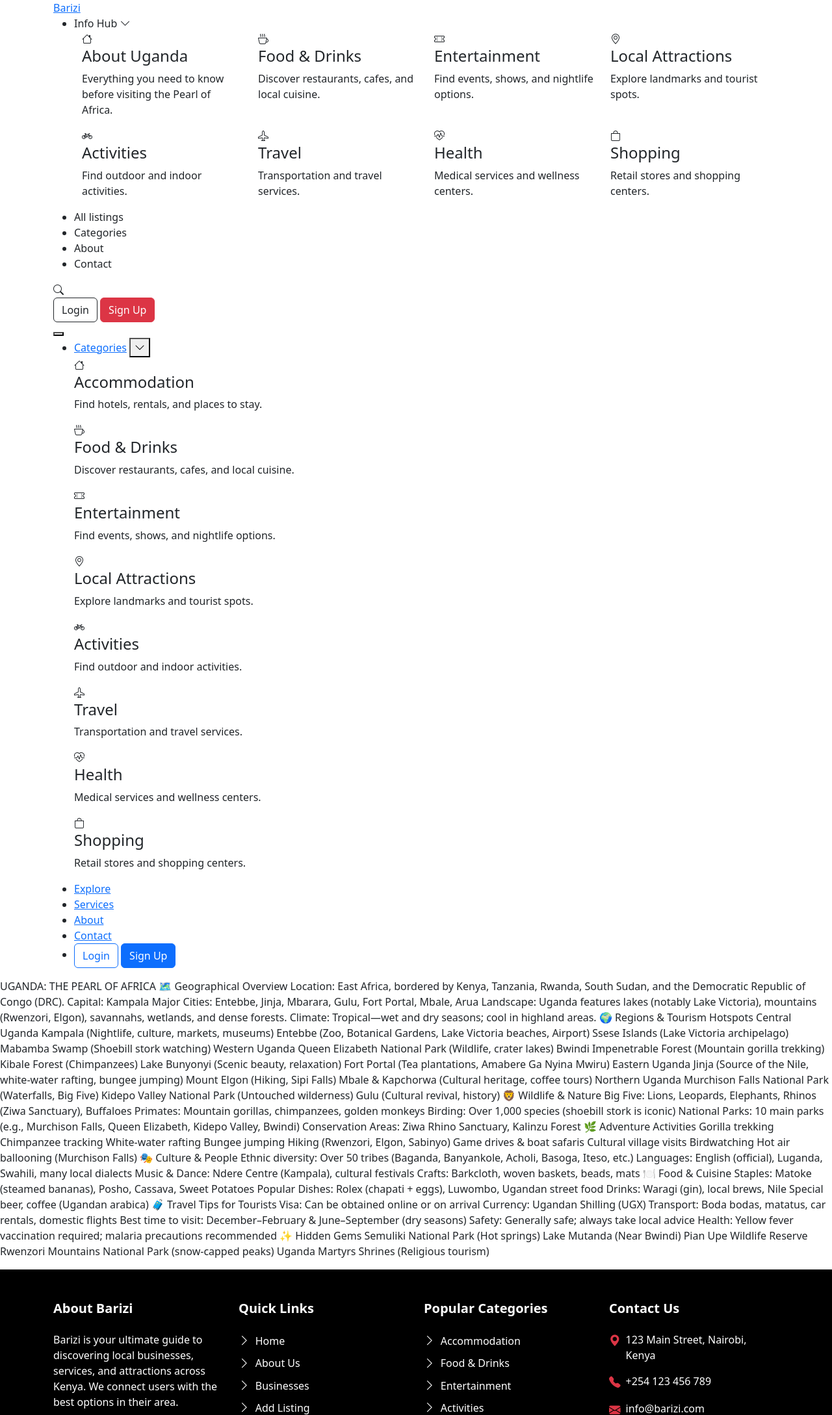
After one commit to Muliika/bariziv3, a Django app: page /about-uganda/ in a window 1280 px wide. The commit adds this page. Shown: the top 2178 px of the page at 65% size. Run offline with Django 5.2, Linux system fonts and the light colour scheme; parts of the project's set-up code (start-up, migrations or seed data) failed here and were passed over.

Commit message:
added one extra page

```diff
--- a/src/home/urls.py
+++ b/src/home/urls.py
@@ -27,4 +27,5 @@ urlpatterns = [
     path("terms-of-service/", views.terms_of_service, name="terms_of_service"),
     path("privacy-policy/", views.privacy_policy, name="privacy_policy"),
     path("disclaimer/", views.disclaimer, name="disclaimer"),
+    path("about-uganda/", views.about_uganda, name="about_uganda"),
 ]
--- a/src/home/views.py
+++ b/src/home/views.py
@@ -275,3 +275,10 @@ def disclaimer(request):
     View to display the disclaimer page
     """
     return render(request, "home/disclaimer.html")
+
+
+def about_uganda(request):
+    """
+    View to display the about uganda page
+    """
+    return render(request, "home/about_uganda.html")
--- /dev/null
+++ b/src/templates/home/about_uganda.html
@@ -0,0 +1,129 @@
+{% extends 'base.html' %}
+{% load static %}
+
+{% block title %}About Uganda{% endblock %}
+
+{% block content %}
+<p>
+    UGANDA: THE PEARL OF AFRICA
+🗺️ Geographical Overview
+Location: East Africa, bordered by Kenya, Tanzania, Rwanda, South Sudan, and the Democratic Republic of Congo (DRC).
+
+Capital: Kampala
+
+Major Cities: Entebbe, Jinja, Mbarara, Gulu, Fort Portal, Mbale, Arua
+
+Landscape: Uganda features lakes (notably Lake Victoria), mountains (Rwenzori, Elgon), savannahs, wetlands, and dense forests.
+
+Climate: Tropical—wet and dry seasons; cool in highland areas.
+
+🌍 Regions & Tourism Hotspots
+Central Uganda
+
+Kampala (Nightlife, culture, markets, museums)
+
+Entebbe (Zoo, Botanical Gardens, Lake Victoria beaches, Airport)
+
+Ssese Islands (Lake Victoria archipelago)
+
+Mabamba Swamp (Shoebill stork watching)
+
+Western Uganda
+
+Queen Elizabeth National Park (Wildlife, crater lakes)
+
+Bwindi Impenetrable Forest (Mountain gorilla trekking)
+
+Kibale Forest (Chimpanzees)
+
+Lake Bunyonyi (Scenic beauty, relaxation)
+
+Fort Portal (Tea plantations, Amabere Ga Nyina Mwiru)
+
+Eastern Uganda
+
+Jinja (Source of the Nile, white-water rafting, bungee jumping)
+
+Mount Elgon (Hiking, Sipi Falls)
+
+Mbale & Kapchorwa (Cultural heritage, coffee tours)
+
+Northern Uganda
+
+Murchison Falls National Park (Waterfalls, Big Five)
+
+Kidepo Valley National Park (Untouched wilderness)
+
+Gulu (Cultural revival, history)
+
+🦁 Wildlife & Nature
+Big Five: Lions, Leopards, Elephants, Rhinos (Ziwa Sanctuary), Buffaloes
+
+Primates: Mountain gorillas, chimpanzees, golden monkeys
+
+Birding: Over 1,000 species (shoebill stork is iconic)
+
+National Parks: 10 main parks (e.g., Murchison Falls, Queen Elizabeth, Kidepo Valley, Bwindi)
+
+Conservation Areas: Ziwa Rhino Sanctuary, Kalinzu Forest
+
+🌿 Adventure Activities
+Gorilla trekking
+
+Chimpanzee tracking
+
+White-water rafting
+
+Bungee jumping
+
+Hiking (Rwenzori, Elgon, Sabinyo)
+
+Game drives & boat safaris
+
+Cultural village visits
+
+Birdwatching
+
+Hot air ballooning (Murchison Falls)
+
+🎭 Culture & People
+Ethnic diversity: Over 50 tribes (Baganda, Banyankole, Acholi, Basoga, Iteso, etc.)
+
+Languages: English (official), Luganda, Swahili, many local dialects
+
+Music & Dance: Ndere Centre (Kampala), cultural festivals
+
+Crafts: Barkcloth, woven baskets, beads, mats
+
+🍽️ Food & Cuisine
+Staples: Matoke (steamed bananas), Posho, Cassava, Sweet Potatoes
+
+Popular Dishes: Rolex (chapati + eggs), Luwombo, Ugandan street food
+
+Drinks: Waragi (gin), local brews, Nile Special beer, coffee (Ugandan arabica)
+
+🧳 Travel Tips for Tourists
+Visa: Can be obtained online or on arrival
+
+Currency: Ugandan Shilling (UGX)
+
+Transport: Boda bodas, matatus, car rentals, domestic flights
+
+Best time to visit: December–February & June–September (dry seasons)
+
+Safety: Generally safe; always take local advice
+
+Health: Yellow fever vaccination required; malaria precautions recommended
+
+✨ Hidden Gems
+Semuliki National Park (Hot springs)
+
+Lake Mutanda (Near Bwindi)
+
+Pian Upe Wildlife Reserve
+
+Rwenzori Mountains National Park (snow-capped peaks)
+
+Uganda Martyrs Shrines (Religious tourism)
+</p>
+{% endblock content %}
--- a/src/templates/partials/navbar/mega-navbar.html
+++ b/src/templates/partials/navbar/mega-navbar.html
@@ -21,8 +21,8 @@
                       <div class="mega-menu-section">
                         <div class="mega-menu-icon"><i class="bi bi-house"></i></div>
                         <div class="mega-menu-details">
-                          <h4>Accommodation</h4>
-                          <p>Find hotels, rentals, and places to stay.</p>
+                          <h4>About Uganda</h4>
+                          <p>Everything you need to know before visiting the Pearl of Africa.</p>
                         </div>
                       </div>
                     </div>
```
